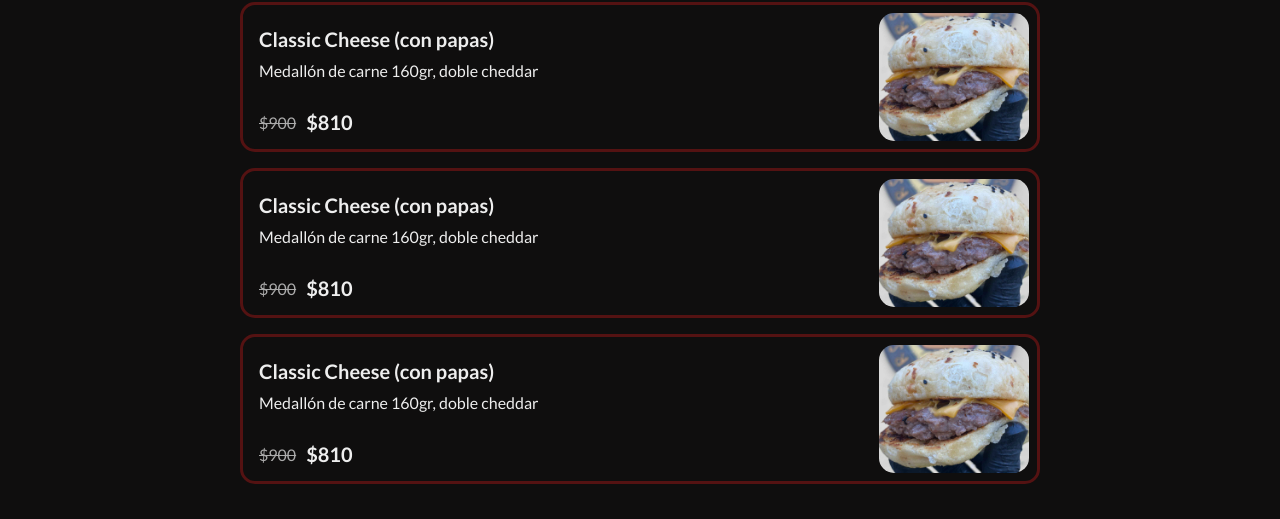
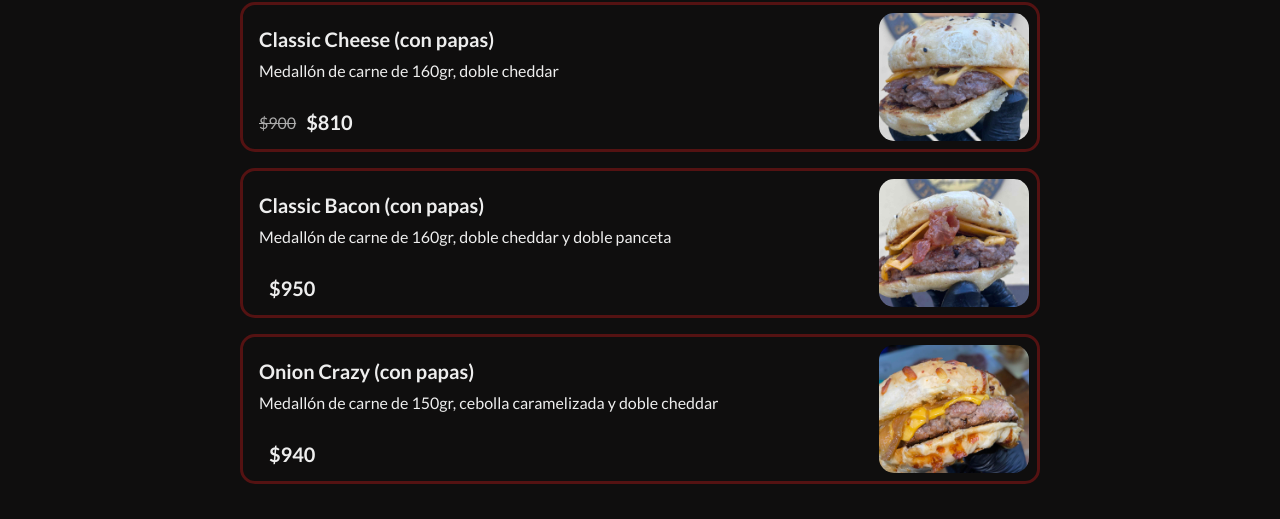
Before and after one commit to venutti/restaurant-TOP, a website built with webpack: page dist/index.html in a window 1280 px wide. Shown: the part 281-800 px from the top of the page. Built offline with nearby package versions, Linux system fonts and the light colour scheme; a web font is replaced by a local one.

Commit message:
Agrego html dinamicamente
Elimino todo el html estático y solo dejo el generado por javascript

```diff
--- /dev/null
+++ b/src/header.js
@@ -0,0 +1,12 @@
+export default class Header {
+  constructor(url) {
+    this.url = url;
+  };
+  get HTML() {
+    const element = document.createElement('div');
+    element.classList.add('header');
+    element.innerHTML =
+    `<img class="logo" src=${this.url} alt="logo">`;
+    return element;
+  };
+};
--- a/src/index.js
+++ b/src/index.js
@@ -1 +1,35 @@
-console.log("Funca");
+import Header from './header.js';
+import Nav from './nav.js';
+import Products from './products.js';
+
+const dataProducts = [
+  {
+    name: 'Classic Cheese (con papas)',
+    description: 'Medallón de carne de 160gr, doble cheddar',
+    prevPrice: '900',
+    actualPrice: '810',
+    img: 'img/products/161189.jpeg',
+  },
+  {
+    name: 'Classic Bacon (con papas)',
+    description: 'Medallón de carne de 160gr, doble cheddar y doble panceta',
+    actualPrice: '950',
+    img: 'img/products/161190.jpeg',
+  },
+  {
+    name: 'Onion Crazy (con papas)',
+    description: 'Medallón de carne de 150gr, cebolla caramelizada y doble cheddar',
+    actualPrice: '940',
+    img: 'img/products/161191.jpeg',
+  },
+];
+
+const body = document.querySelector('body');
+
+const header = new Header('img/logo.png');
+const nav = new Nav(['BIENVENIDOS', 'MENU', 'CONTACTO', 'INFO']);
+const products = new Products(dataProducts);
+
+body.appendChild(header.HTML);
+body.appendChild(nav.HTML);
+body.appendChild(products.HTML);
--- /dev/null
+++ b/src/nav.js
@@ -0,0 +1,14 @@
+export default class Nav {
+  constructor(navItems) {
+    this.navItems = navItems;
+  };
+  get HTML() {
+    const element = document.createElement('ul');
+    element.classList.add('nav');
+    element.innerHTML =
+    this.navItems.map(item => {
+      return `<li class="nav-item">${item}</li>`;
+    }).join('');
+    return element;
+  };
+};
--- /dev/null
+++ b/src/products.js
@@ -0,0 +1,52 @@
+/*
+<div class="title">NUESTRAS BURGUERS</div>
+<div class="product">
+  <div class="product-name">Classic Cheese (con papas)</div>
+  <div class="product-description">Medallón de carne 160gr, doble cheddar</div>
+  <div class="product-prev-price">$900</div>
+  <div class="product-actual-price">$810</div>
+  <div class="product-img" style="background-image: url('img/products/161189.jpeg');"></div>
+</div>
+*/
+class Product {
+  constructor(productData) {
+    this.name = productData.name || 'Producto X';
+    this.description = productData.description || 'Cargando descripción...';
+    this.img = productData.img || '';
+    this.actualPrice = productData.actualPrice || '-';
+    this.prevPrice = productData.prevPrice || '';
+  };
+  getPrevPrice() {
+    return this.prevPrice ? `$${this.prevPrice}` : '';
+  };
+  get HTML() {
+    const element = document.createElement('div');
+    element.classList.add('product');
+    element.innerHTML =
+    `<div class="product-name">${this.name}</div>
+    <div class="product-description">${this.description}</div>
+    <div class="product-prev-price">${this.getPrevPrice()}</div>
+    <div class="product-actual-price">$${this.actualPrice}</div>
+    <div class="product-img" style="background-image: url(${this.img});"></div>`;
+    return element;
+  };
+};
+
+export default class Products {
+  constructor(products) {
+    this.title = 'NUESTRAS BURGUERS';
+    this.products = products || [];
+  };
+  get HTML() {
+    const element = document.createElement('div');
+    element.classList.add('main');
+    const content = [];
+    content.push(`<div class="title">${this.title}</div>`);
+    this.products.forEach(productData => {
+      const product = new Product(productData);
+      content.push(product.HTML.outerHTML);
+    });
+    element.innerHTML = content.join('');
+    return element;
+  };
+};
```
Also changed, not shown: dist/img/products/161190.jpeg (added), dist/img/products/161191.jpeg (added), dist/index.html, dist/main.js.
